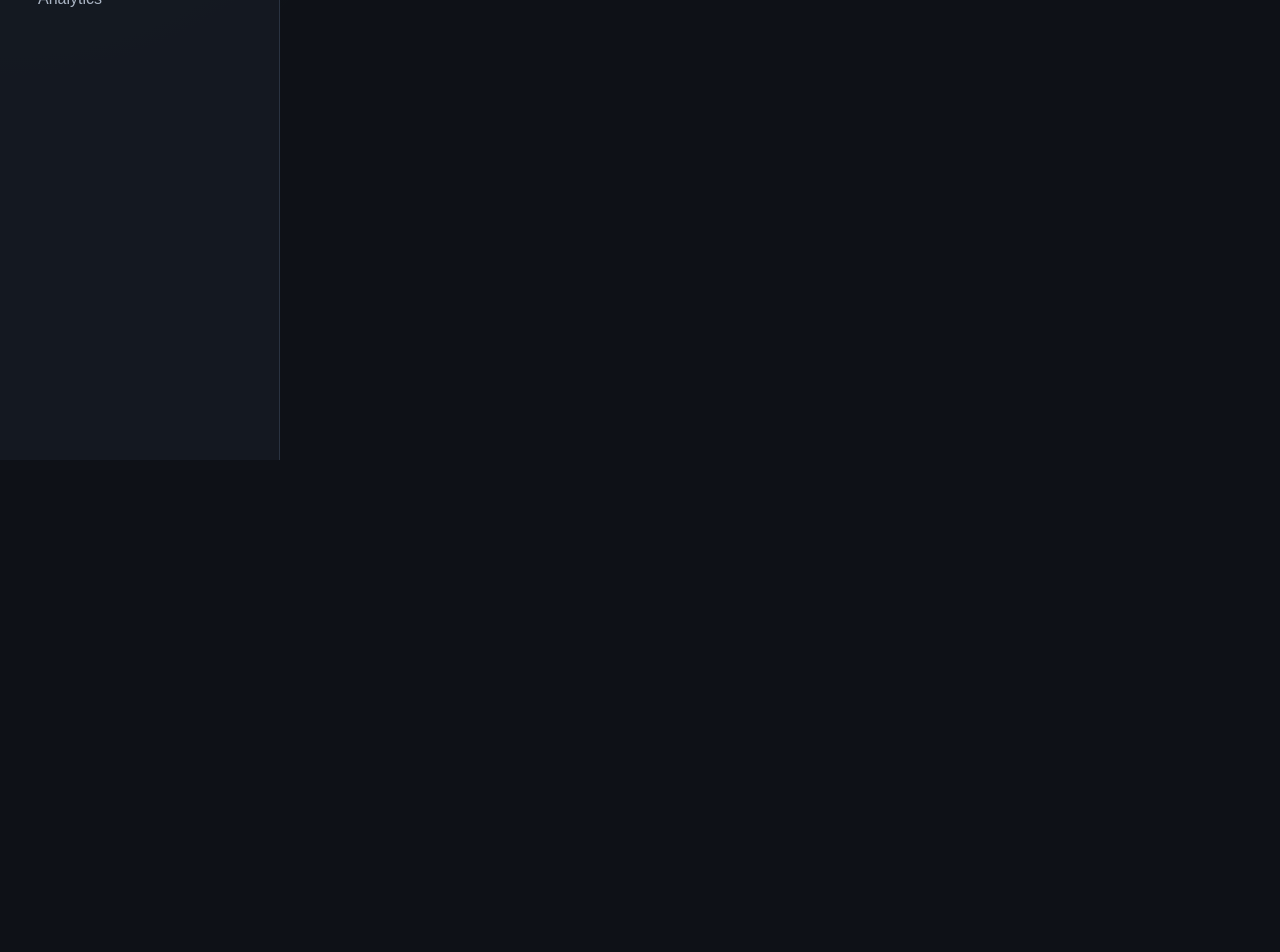
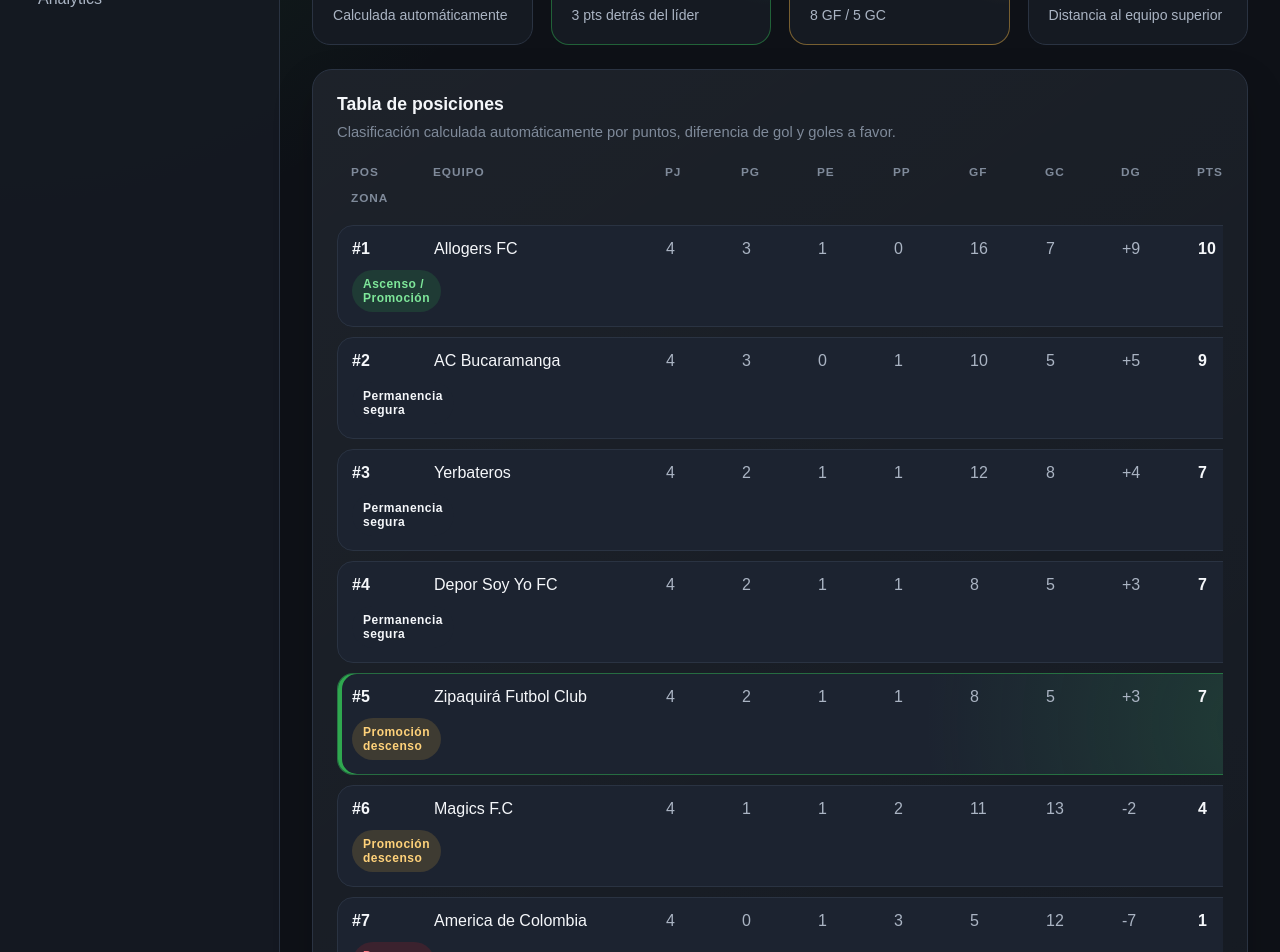
Before and after one commit to ea0627/zipaquira-fc-analytics, a Next.js app: page /tabla in a window 1280 px wide. Shown: the part 340-1292 px from the top of the page. Before the commit the page ends 800 px from the top, so only its background shows below. Built offline with nearby package versions, Linux system fonts and the light colour scheme.

Commit message:
Parte III.4: agregar lógica de zonas competitivas en tabla de posiciones

```diff
--- a/src/app/globals.css
+++ b/src/app/globals.css
@@ -692,3 +692,48 @@ select {
 .matches-table__row strong {
   color: #f5f7fa;
 }
+
+.standings-table {
+  display: grid;
+  gap: 10px;
+  overflow-x: auto;
+}
+
+.standings-table__head,
+.standings-table__row {
+  display: grid;
+  grid-template-columns: 70px minmax(220px, 1fr) repeat(8, 64px);
+  gap: 12px;
+  align-items: center;
+  min-width: 920px;
+}
+
+.standings-table__head {
+  padding: 0 14px 10px;
+  color: #7f8a9a;
+  font-size: 0.74rem;
+  font-weight: 800;
+  letter-spacing: 0.08em;
+  text-transform: uppercase;
+}
+
+.standings-table__row {
+  padding: 14px;
+  border: 1px solid #2a3342;
+  border-radius: 16px;
+  background: #1c2330;
+  color: #aab4c3;
+}
+
+.standings-table__row strong,
+.standings-table__row span:nth-child(2) {
+  color: #f5f7fa;
+}
+
+.standings-table__row--highlight {
+  border-color: rgba(47, 168, 79, 0.55);
+  background:
+    radial-gradient(circle at right, rgba(47, 168, 79, 0.18), transparent 36%),
+    #1c2330;
+  box-shadow: inset 4px 0 0 #2fa84f;
+}
--- a/src/app/tabla/page.js
+++ b/src/app/tabla/page.js
@@ -1,8 +1,18 @@
+import PageHeader from "@/components/ui/PageHeader";
+import StandingsTable from "@/components/standings/StandingsTable";
+import StandingsSummary from "@/components/standings/StandingsSummary";
+
 export default function TablaPage() {
   return (
-    <main>
-      <h1>Tabla</h1>
-      <p>Vista en construcción.</p>
-    </main>
+    <>
+      <PageHeader
+        eyebrow="Tabla"
+        title="Tabla de posiciones"
+        description="Consulta el contexto competitivo del equipo dentro de su serie actual."
+      />
+
+      <StandingsSummary />
+      <StandingsTable />
+    </>
   );
 }
--- /dev/null
+++ b/src/components/standings/StandingsSummary.js
@@ -0,0 +1,40 @@
+import StatCard from "@/components/ui/StatCard";
+import standings from "@/data/standings";
+import { getTeamContext } from "@/utils/selectors";
+
+export default function StandingsSummary() {
+  const context = getTeamContext(standings, "Zipaquirá Futbol Club");
+
+  if (!context) return null;
+
+  return (
+    <div className="stats-grid">
+      <StatCard
+        label="Posición"
+        value={`#${context.team.position}`}
+        helper="Calculada automáticamente"
+      />
+
+      <StatCard
+        label="Puntos"
+        value={context.team.points}
+        helper={`${context.pointsBehindLeader} pts detrás del líder`}
+        tone="success"
+      />
+
+      <StatCard
+        label="Dif. gol"
+        value={context.team.goalDifference > 0 ? `+${context.team.goalDifference}` : context.team.goalDifference}
+        helper={`${context.team.goalsFor} GF / ${context.team.goalsAgainst} GC`}
+        tone="warning"
+      />
+
+      <StatCard
+        label="Siguiente puesto"
+        value={`${context.pointsBehindPrevious} pts`}
+        helper="Distancia al equipo superior"
+        tone="info"
+      />
+    </div>
+  );
+}
--- /dev/null
+++ b/src/components/standings/StandingsTable.js
@@ -0,0 +1,78 @@
+import Badge from "@/components/ui/Badge";
+import SectionCard from "@/components/ui/SectionCard";
+import standings from "@/data/standings";
+import { getSortedStandings } from "@/utils/selectors";
+
+const getZoneBadge = (position, totalTeams) => {
+    if (position <= 1) {
+        return { label: "Ascenso / Promoción", tone: "success" };
+    }
+
+    if (position >= 2 && position <= 4) {
+        return { label: "Permanencia segura", tone: "neutral" };
+    }
+
+    if (position >= 5 && position <= 6) {
+        return { label: "Promoción descenso", tone: "warning" };
+    }
+
+    return { label: "Descenso directo", tone: "danger" };
+};
+
+export default function StandingsTable() {
+  const sortedStandings = getSortedStandings(standings);
+  const totalTeams = sortedStandings.length;
+
+  return (
+    <SectionCard
+      title="Tabla de posiciones"
+      description="Clasificación calculada automáticamente por puntos, diferencia de gol y goles a favor."
+    >
+      <div className="standings-table">
+        <div className="standings-table__head">
+          <span>Pos</span>
+          <span>Equipo</span>
+          <span>PJ</span>
+          <span>PG</span>
+          <span>PE</span>
+          <span>PP</span>
+          <span>GF</span>
+          <span>GC</span>
+          <span>DG</span>
+          <span>Pts</span>
+          <span>Zona</span>
+        </div>
+
+        {sortedStandings.map((team) => {
+          const isZipaquira = team.team === "Zipaquirá Futbol Club";
+          const zone = getZoneBadge(team.position);
+
+          return (
+            <article
+              key={team.team}
+              className={`standings-table__row ${
+                isZipaquira ? "standings-table__row--highlight" : ""
+              }`}
+            >
+              <strong>#{team.position}</strong>
+              <span>{team.team}</span>
+              <span>{team.played}</span>
+              <span>{team.wins}</span>
+              <span>{team.draws}</span>
+              <span>{team.losses}</span>
+              <span>{team.goalsFor}</span>
+              <span>{team.goalsAgainst}</span>
+              <span>
+                {team.goalDifference > 0
+                  ? `+${team.goalDifference}`
+                  : team.goalDifference}
+              </span>
+              <strong>{team.points}</strong>
+              <Badge tone={zone.tone}>{zone.label}</Badge>
+            </article>
+          );
+        })}
+      </div>
+    </SectionCard>
+  );
+}
--- a/src/data/standings.js
+++ b/src/data/standings.js
@@ -0,0 +1,100 @@
+const standings = [
+  {
+    position: 1,
+    team: "Allogers FC",
+    played: 4,
+    wins: 3,
+    draws: 1,
+    losses: 0,
+    goalsFor: 16,
+    goalsAgainst: 7,
+    goalDifference: 9,
+    points: 10,
+  },
+  {
+    position: 2,
+    team: "AC Bucaramanga",
+    played: 4,
+    wins: 3,
+    draws: 0,
+    losses: 1,
+    goalsFor: 10,
+    goalsAgainst: 5,
+    goalDifference: 5,
+    points: 9,
+  },
+  {
+    position: 3,
+    team: "Yerbateros",
+    played: 4,
+    wins: 2,
+    draws: 1,
+    losses: 1,
+    goalsFor: 12,
+    goalsAgainst: 8,
+    goalDifference: 4,
+    points: 7,
+  },
+  {
+    position: 4,
+    team: "Depor Soy Yo FC",
+    played: 4,
+    wins: 2,
+    draws: 1,
+    losses: 1,
+    goalsFor: 8,
+    goalsAgainst: 5,
+    goalDifference: 3,
+    points: 7,
+  },
+  {
+    position: 5,
+    team: "Zipaquirá Futbol Club",
+    played: 4,
+    wins: 2,
+    draws: 1,
+    losses: 1,
+    goalsFor: 8,
+    goalsAgainst: 5,
+    goalDifference: 3,
+    points: 7,
+  },
+  {
+    position: 6,
+    team: "Magics F.C",
+    played: 4,
+    wins: 1,
+    draws: 1,
+    losses: 2,
+    goalsFor: 11,
+    goalsAgainst: 13,
+    goalDifference: -2,
+    points: 4,
+  },
+  {
+    position: 7,
+    team: "America de Colombia",
+    played: 4,
+    wins: 0,
+    draws: 1,
+    losses: 3,
+    goalsFor: 5,
+    goalsAgainst: 12,
+    goalDifference: -7,
+    points: 1,
+  },
+  {
+    position: 8,
+    team: "Once Campeon!",
+    played: 4,
+    wins: 0,
+    draws: 0,
+    losses: 4,
+    goalsFor: 1,
+    goalsAgainst: 17,
+    goalDifference: -16,
+    points: 0,
+  },
+];
+
+export default standings;
--- /dev/null
+++ b/src/utils/selectors.js
@@ -0,0 +1,36 @@
+export const getSortedStandings = (standings) =>
+  [...standings]
+    .sort((a, b) => {
+      if (b.points !== a.points) return b.points - a.points;
+      if (b.goalDifference !== a.goalDifference) {
+        return b.goalDifference - a.goalDifference;
+      }
+      return b.goalsFor - a.goalsFor;
+    })
+    .map((team, index) => ({
+      ...team,
+      position: index + 1,
+    }));
+
+export const getTeamContext = (standings, teamName) => {
+  const sortedStandings = getSortedStandings(standings);
+
+  const teamIndex = sortedStandings.findIndex(
+    (team) => team.team === teamName
+  );
+
+  const team = sortedStandings[teamIndex];
+  const leader = sortedStandings[0];
+  const previousTeam = sortedStandings[teamIndex - 1];
+
+  if (!team) return null;
+
+  return {
+    team,
+    leader,
+    pointsBehindLeader: leader.points - team.points,
+    pointsBehindPrevious: previousTeam
+      ? previousTeam.points - team.points
+      : 0,
+  };
+};
```
Also changed, not shown: 1 other file (tests, documents, lock files or other folders).
